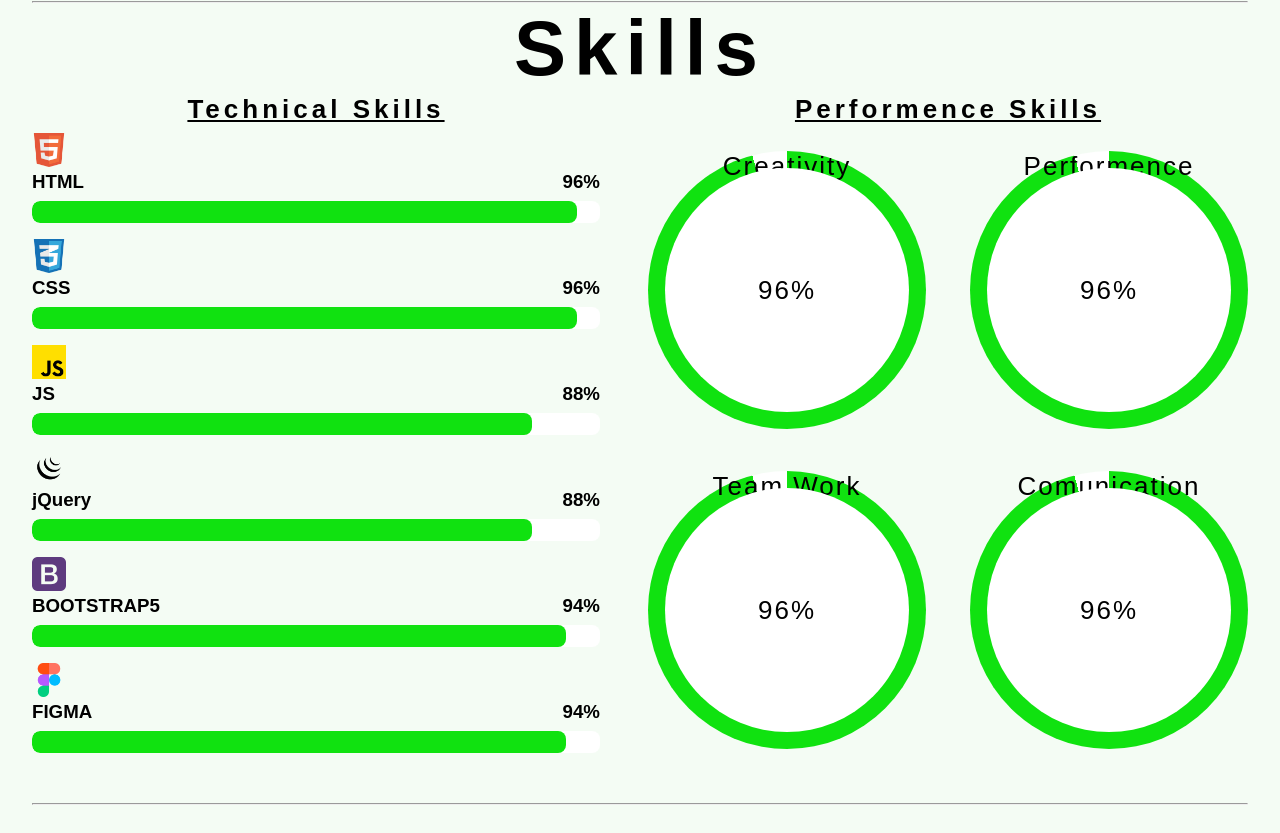
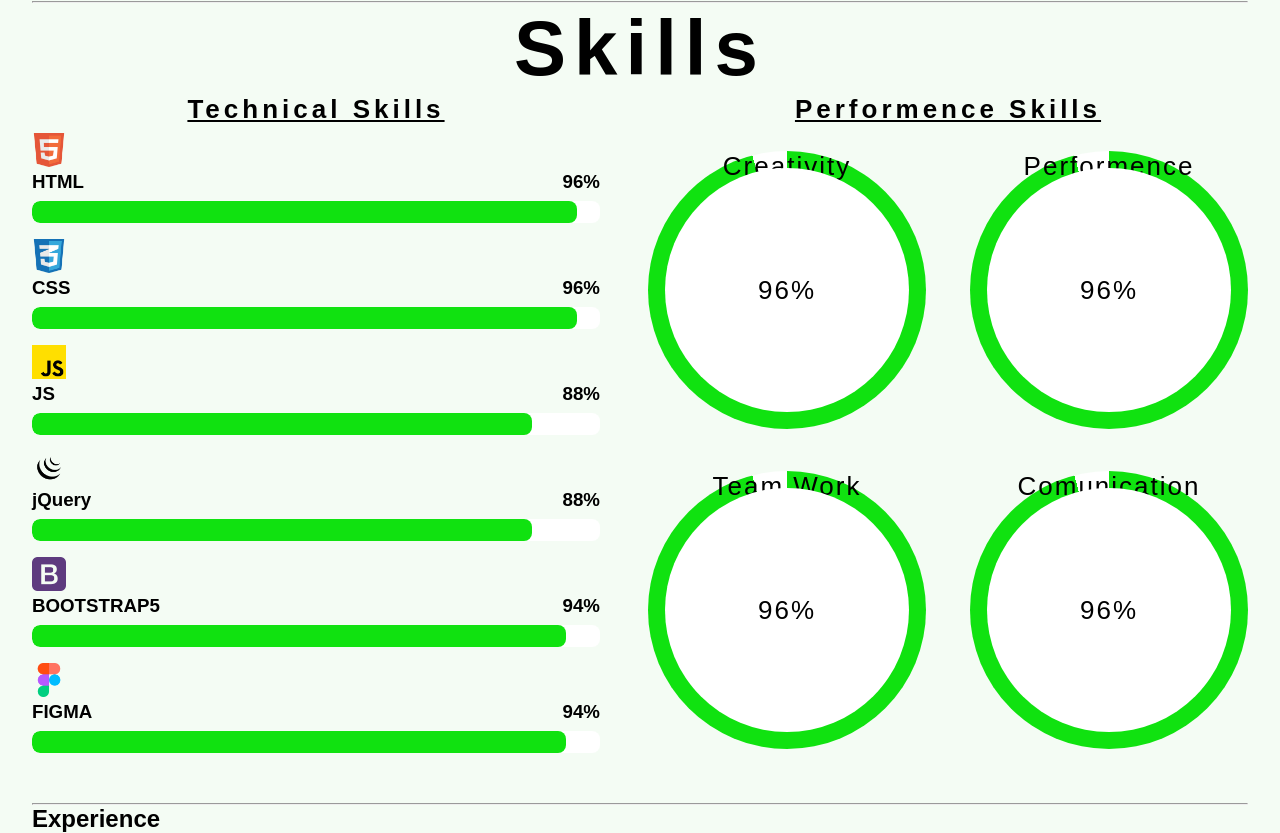
Before and after one commit to dipayandas600/dipayandas, a plain HTML site: page index.html in a window 1280 px wide. Shown: the part 1601-2434 px from the top of the page. Before the commit the page ends 2406 px from the top, so only its background shows below. Drawn offline with Linux system fonts and the light colour scheme.

Commit message:
update index.html

```diff
--- a/index.html
+++ b/index.html
@@ -179,6 +179,11 @@
 
     <hr class="hr-3">
 
+    <!-- EXPERIENCE-START -->
+    <div class="experience">
+      <h1 class="experience-text">Experience</h1>
+    </div>
+
   </section>
   <!-- BODY-SECTION-END -->
 
```
